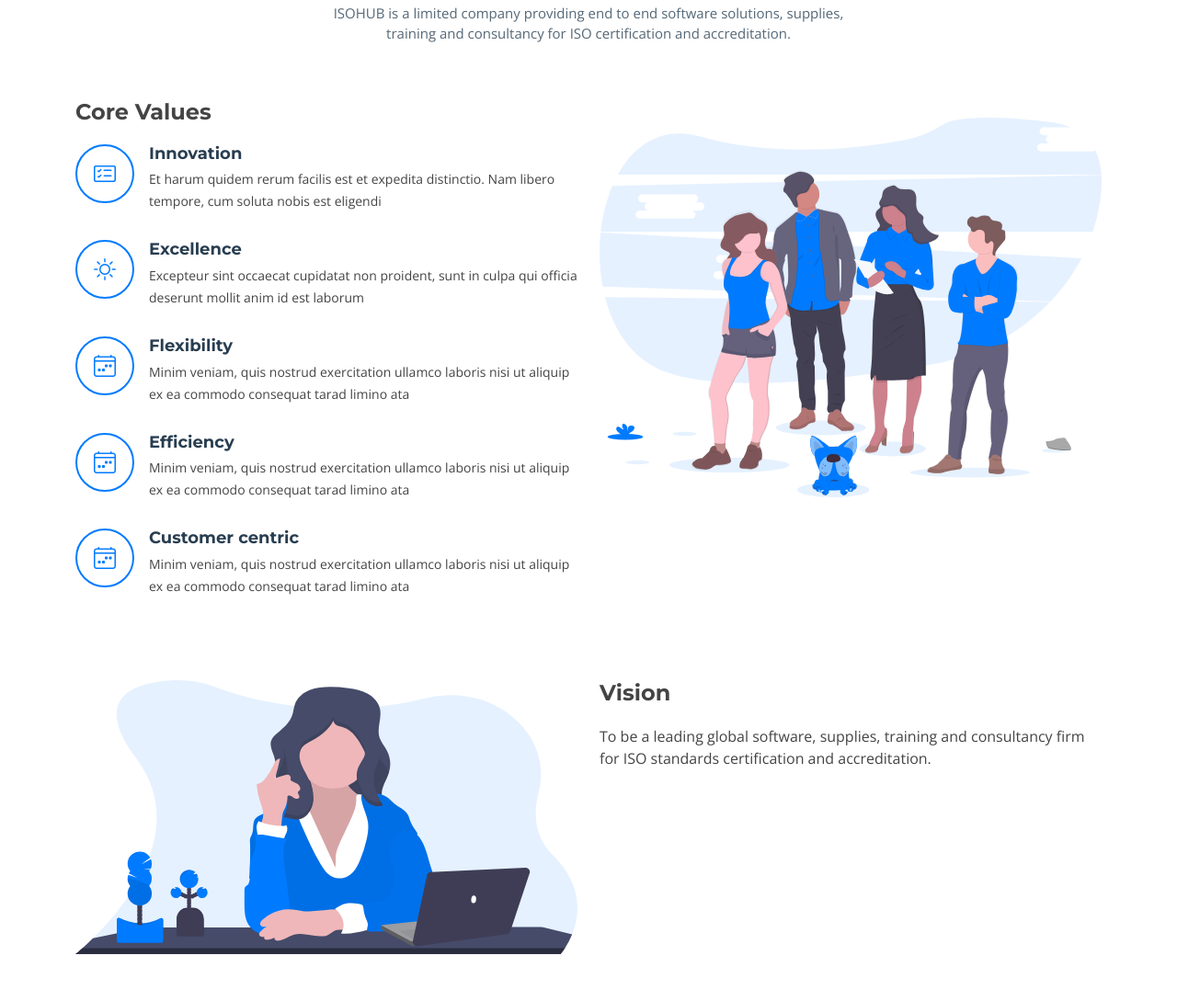
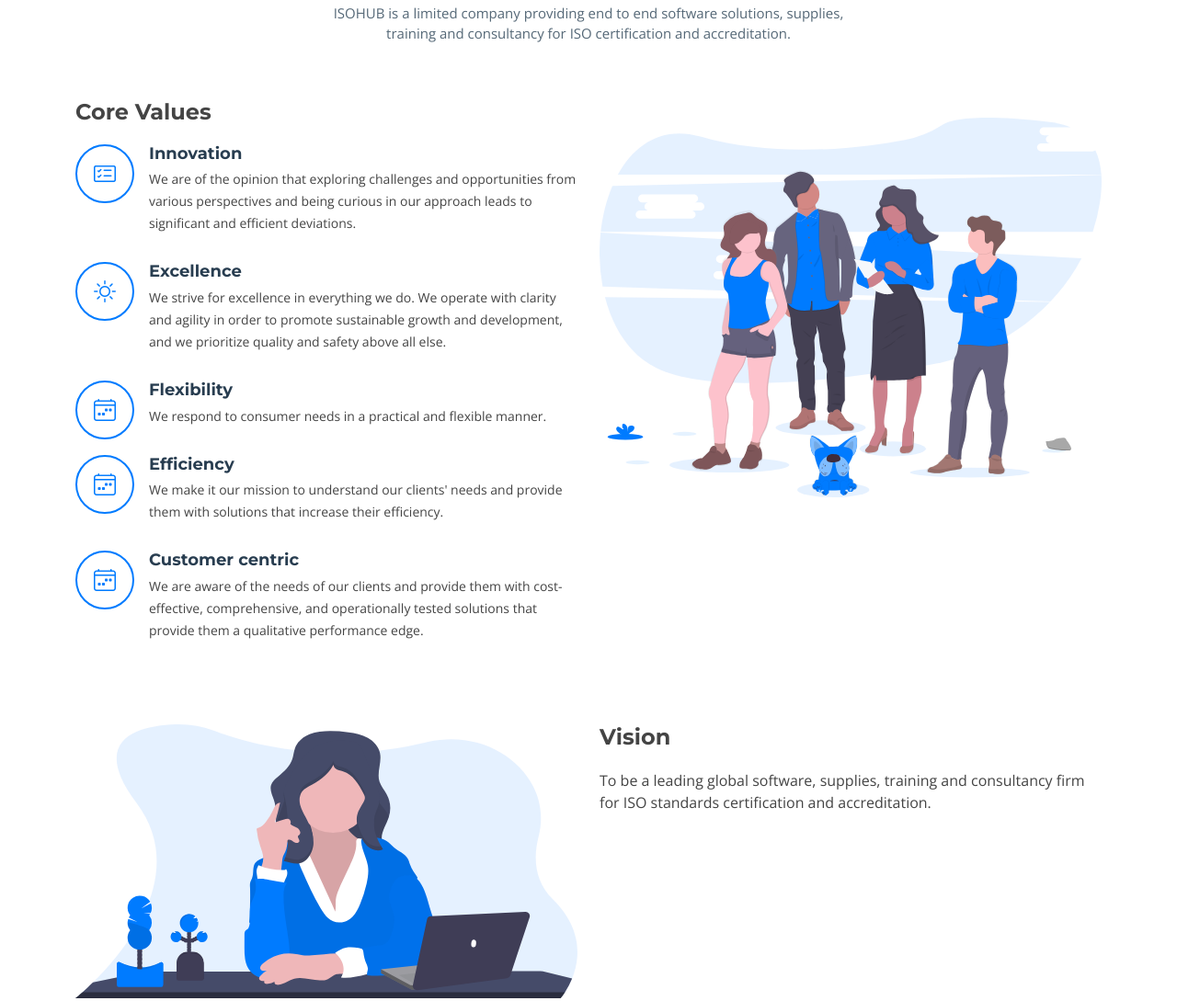
Before and after one commit to Charitie/ISOhub-website, a plain HTML site: page index.html in a window 1280 px wide. Shown: the part 756-1845 px from the top of the page at 92% size. Drawn offline with nearby package versions, Linux system fonts and the light colour scheme.

Commit message:
Add core value content

```diff
--- a/index.html
+++ b/index.html
@@ -123,8 +123,8 @@
                 <div class="icon"><i class="bi bi-card-checklist"></i></div>
                 <h4 class="title"><a href="">Innovation</a></h4>
                 <p class="description">
-                  Et harum quidem rerum facilis est et expedita distinctio. Nam libero tempore, cum soluta nobis est
-                  eligendi
+                  We are of the opinion that exploring challenges and opportunities from various perspectives and being
+                  curious in our approach leads to significant and efficient deviations.
                 </p>
               </div>
 
@@ -132,33 +132,29 @@
                 <div class="icon"><i class="bi bi-brightness-high"></i></div>
                 <h4 class="title"><a href="">Excellence</a></h4>
                 <p class="description">
-                  Excepteur sint occaecat cupidatat non proident, sunt in culpa qui officia deserunt mollit anim id est
-                  laborum
+                  We strive for excellence in everything we do. We operate with clarity and agility in order to promote
+                  sustainable growth and development, and we prioritize quality and safety above all else.
                 </p>
               </div>
 
               <div class="icon-box" data-aos="fade-up" data-aos-delay="300">
                 <div class="icon"><i class="bi bi-calendar4-week"></i></div>
                 <h4 class="title"><a href="">Flexibility</a></h4>
-                <p class="description">
-                  Minim veniam, quis nostrud exercitation ullamco laboris nisi ut aliquip ex ea commodo consequat tarad
-                  limino ata
-                </p>
+                <p class="description">We respond to consumer needs in a practical and flexible manner.</p>
               </div>
               <div class="icon-box" data-aos="fade-up" data-aos-delay="300">
                 <div class="icon"><i class="bi bi-calendar4-week"></i></div>
                 <h4 class="title"><a href="">Efficiency</a></h4>
                 <p class="description">
-                  Minim veniam, quis nostrud exercitation ullamco laboris nisi ut aliquip ex ea commodo consequat tarad
-                  limino ata
+                  We make it our mission to understand our clients' needs and provide them with solutions that increase their efficiency.
                 </p>
               </div>
               <div class="icon-box" data-aos="fade-up" data-aos-delay="300">
                 <div class="icon"><i class="bi bi-calendar4-week"></i></div>
                 <h4 class="title"><a href="">Customer centric</a></h4>
                 <p class="description">
-                  Minim veniam, quis nostrud exercitation ullamco laboris nisi ut aliquip ex ea commodo consequat tarad
-                  limino ata
+                  We are aware of the needs of our clients and provide them with cost-effective, comprehensive, and
+                  operationally tested solutions that provide them a qualitative performance edge.
                 </p>
               </div>
             </div>
@@ -615,7 +611,7 @@
       <!-- End Testimonials Section -->
 
       <!-- ======= Team Section ======= -->
-      <section id="team">
+      <!-- <section id="team">
         <div class="container" data-aos="fade-up">
           <div class="section-header">
             <h3>Team</h3>
@@ -696,7 +692,7 @@
             </div>
           </div>
         </div>
-      </section>
+      </section> -->
       <!-- End Team Section -->
 
       <!-- ======= Clients Section ======= -->
@@ -866,8 +862,8 @@
                 <li><a href="#">Home</a></li>
                 <li><a href="#">About us</a></li>
                 <li><a href="#">Services</a></li>
-                <li><a href="#">Terms of service</a></li>
-                <li><a href="#">Privacy policy</a></li>
+                <!-- <li><a href="#">Terms of service</a></li>
+                <li><a href="#">Privacy policy</a></li> -->
               </ul>
             </div>
 
```
